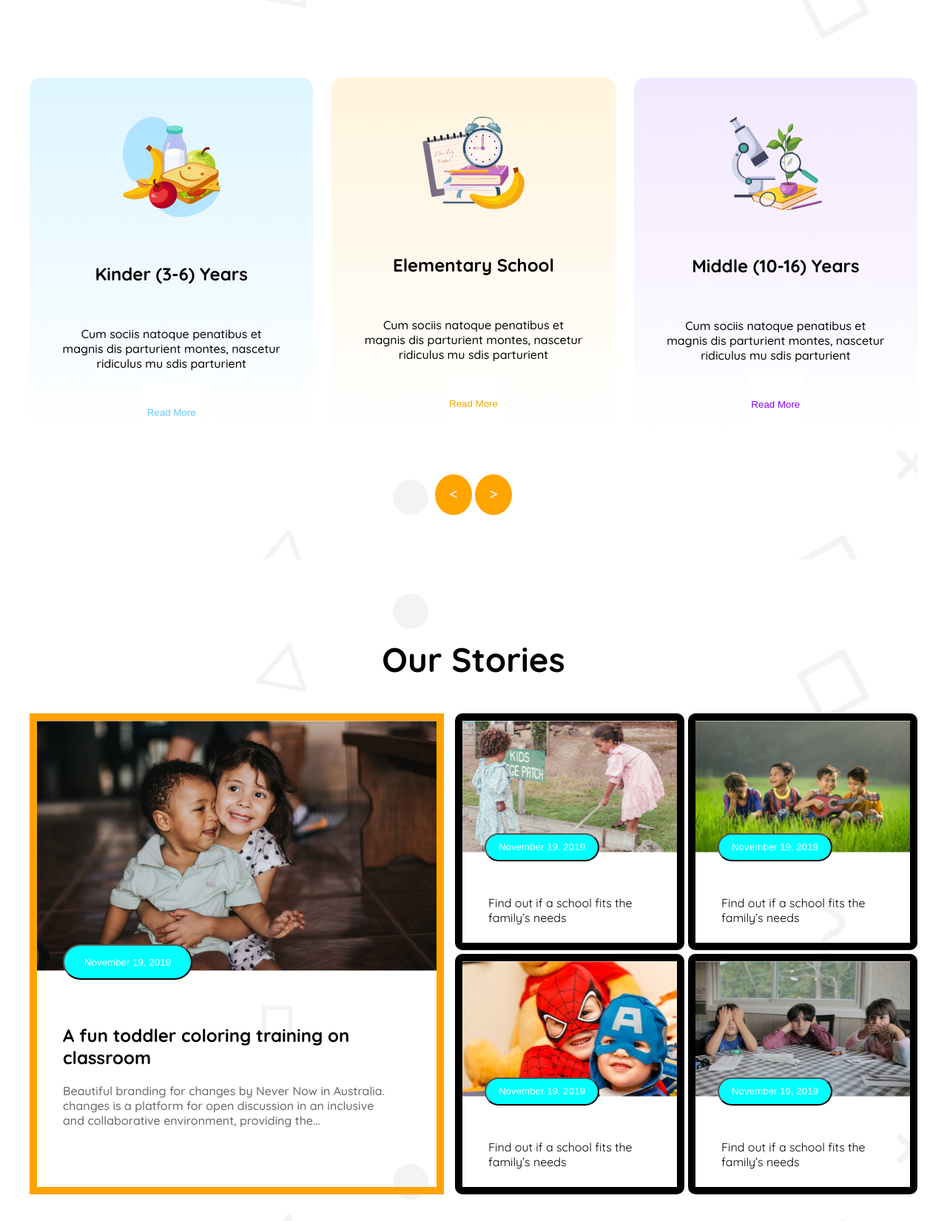
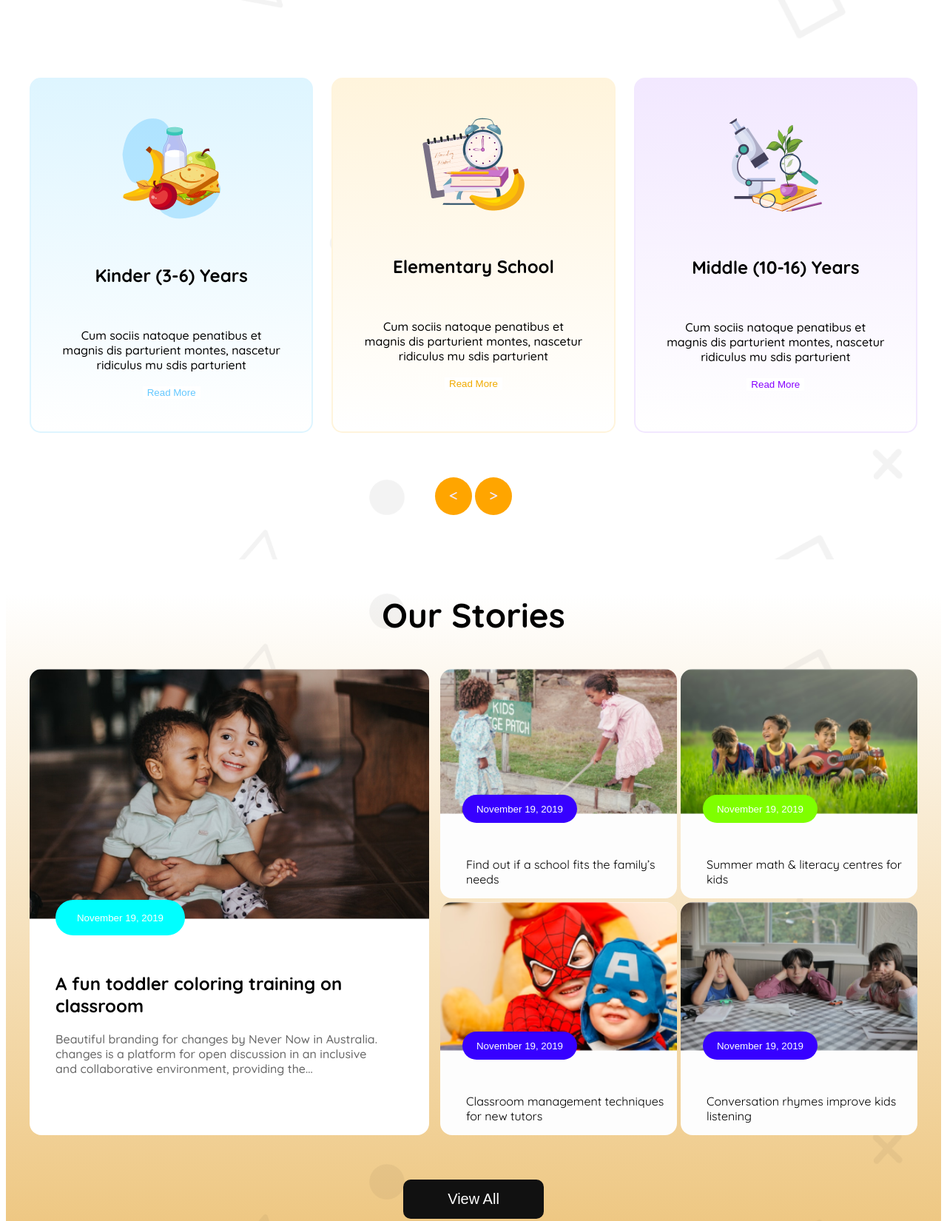
Before and after one commit to mahatab6/child-school, a plain HTML site: page index.html in a window 1280 px wide. Shown: the part 880-2530 px from the top of the page at 74% size. Drawn offline with Linux system fonts and the light colour scheme.

Commit message:
color button added and responsive footer added

```diff
--- a/index.html
+++ b/index.html
@@ -11,7 +11,7 @@
 </head>
 
 <body class="quicksand">
-    <header class="hide">
+    <header class="f-width">
         <div class="header-container">
 
             <nav class="nav-section">
@@ -62,7 +62,9 @@
     </header>
 
     <main>
-        <section class="Curriculum hide">
+
+        <section class="back-img">
+            <section class="Curriculum f-width">
                 <h3>Standard Curriculum</h3>
                 <div class="cards">
                     <div class="cards-1 cards-wh">
@@ -97,7 +99,14 @@
                 </div>
 
             </section>
-        <section class="our-stories">
+
+        </section>
+
+
+
+
+        <section class="our-back-img">
+            <section class="our-stories f-width">
                 <div>
                     <h3>Our Stories</h3>
                 </div>
@@ -125,33 +134,33 @@
                         </div>
                         <div class="story2">
                             <img src="image/story-3.png" alt="">
-                        <button>November 19, 2019</button>
-                        <p>Find out if a school fits the
-                            family’s needs</p>
+                            <button style="background-color: chartreuse;">November 19, 2019</button>
+                            <p>Summer math & literacy
+                                centres for kids</p>
                         </div>
                         <div class="story2">
                             <img src="image/story-4.png" alt="">
                             <button>November 19, 2019</button>
+                            <p>Classroom management
+                                techniques for new tutors</p>
+                        </div>
+                        <div class="story7 story2">
+                            <img src="image/story-4.png" alt="">
+                            <button style="background-color: chartreuse;">November 19, 2019</button>
                             <p>Find out if a school fits the
                                 family’s needs</p>
                         </div>
                         <div class="story7 story2">
                             <img src="image/story-4.png" alt="">
-                        <button>November 19, 2019</button>
-                        <p>Find out if a school fits the
-                            family’s needs</p>
-                    </div>
-                    <div class="story7 story2">
-                        <img src="image/story-4.png" alt="">
-                        <button>November 19, 2019</button>
+                            <button style="background-color: chartreuse;">November 19, 2019</button>
                             <p>Find out if a school fits the
                                 family’s needs</p>
                         </div>
                         <div class="story2">
                             <img src="image/story-5.png" alt="">
                             <button>November 19, 2019</button>
-                        <p>Find out if a school fits the
-                            family’s needs</p>
+                            <p>Conversation rhymes
+                                improve kids listening</p>
                         </div>
 
                     </div>
@@ -163,10 +172,13 @@
 
             </section>
 
+        </section>
+
     </main>
 
-    <footer class="foot-sec hide">
+    <footer class="footer-back">
 
+        <section class="foot-sec f-width">
             <div class="color-5">
                 <div class="logo-kids">
                     <img src="image/logo.png" alt="">
@@ -193,8 +205,7 @@
                     <img src="image/twitter.png" alt="">
                 </ul>
             </div>
-
-
+        </section>
 
     </footer>
 
--- a/style.css
+++ b/style.css
@@ -28,19 +28,25 @@
     color: rgba(255, 255, 255, 1);
 }
 
+.f-width{
+    max-width: 1200px;
+    margin: 0 auto;
+}
+
+.back-img{
+    background-image: url("./image/bg.png");
+}
+
+
 /* header-section */
 
 .nav-section{
     display: flex;
     align-items: center;
-    justify-content: space-around;
+    justify-content: space-between;
 
 }
 
-.header-container{
-    max-width: 1200px;
-    margin: 0 auto;
-}
 
 .header-container nav #logo{
     width: 100%;
@@ -56,6 +62,7 @@
 .header-container ul li{
     list-style: none;
     font-size: 1.25rem;
+    font-weight: bold;
 }
 
 .header-container ul li a{
@@ -67,12 +74,13 @@
     padding: 10px 60px ;
     font-size: 1.25rem;
     color: white;
-    border-radius: 10px;
+    border-radius: 12px;
     border: none;
+    font-weight: bold;
 }
 
 #nav-hr{
-    background-color: orange;
+    color: orange;
 }
 .marquee{
     font-size: larger;
@@ -81,7 +89,7 @@
 
 /* responsive nav section*/
 
-@media screen and (max-width:500px    ) {
+@media screen and (max-width: 600px    ) {
     .header-container nav button{
         display: none;
     }
@@ -93,7 +101,7 @@
     }
 }
 
-@media screen and (min-width: 500px) {
+@media screen and (min-width: 600px) {
 
     .header-container i{
         display: none;
@@ -129,12 +137,12 @@
     padding: 15px 60px ;
     font-size: 1.25rem;
     color: white;
-    border-radius: 10px;
+    border-radius: 12px;
     border: none;
 }
 
 /* responsive hero section*/
-@media screen and (max-width: 500px) {
+@media screen and (max-width: 600px) {
 
  .hero-section{
     flex-direction: column-reverse
@@ -148,11 +156,7 @@
 
 /* Standard-Curriculum */
 
-.Curriculum{
-    background-image: url("./image/bg.png");
-    max-width: 1200px;
-    margin: 0 auto;
-}
+
 
 .Curriculum h3{
     padding-top: 60px;
@@ -178,6 +182,7 @@
     background-color: rgba(255, 255, 255, 1);
     background-image: linear-gradient(180deg, #DEF5FF, #FFFFFF);
     border-radius: 15px;
+    border: 2px solid rgba(222, 245, 255, 1);
 }
 
 .cards-1 img{
@@ -201,16 +206,6 @@
     color: rgba(100, 200, 255, 1);
     border: none;
     background-color: rgba(255, 255, 255, 1);
-    padding-top: 33px;
-    padding-bottom: 52px;
-
-}
-.cards-1{
-    justify-items: center;
-    padding: 0px 40px;
-    background-color: rgba(255, 255, 255, 1);
-    background-image: linear-gradient(180deg, #DEF5FF, #FFFFFF);
-    border-radius: 15px;
 }
 
 .cards-2 img{
@@ -234,9 +229,6 @@
     color: rgba(240, 170, 0, 1);
     border: none;
     background-color: rgba(255, 255, 255, 1);
-    padding-top: 33px;
-    padding-bottom: 52px;
-
 }
 .cards-2{
     justify-items: center;
@@ -244,6 +236,7 @@
     background-color: rgba(255, 255, 255, 1);
     background-image: linear-gradient(180deg, #FFF4DC, #FFFFFF);
     border-radius: 15px;
+    border: 2px solid rgba(255, 244, 220, 1);
 }
 
 .cards-3 img{
@@ -267,9 +260,6 @@
     color: rgba(135, 0, 255, 1);
     border: none;
     background-color: rgba(255, 255, 255, 1);
-    padding-top: 33px;
-    padding-bottom: 52px;
-
 }
 
 .cards-3{
@@ -278,6 +268,7 @@
     background-color: #F2E8FF;
     background-image: linear-gradient(180deg, #F2E8FF, #FFFFFF);
     border-radius: 15px;
+    border: 2px solid rgba(242, 232, 255, 1);
 }
 
 .than-btn{
@@ -287,16 +278,15 @@
 
 .than-btn button{
     border-radius: 50%;
-    padding: 20px;
+    padding: 18px 20px;
     background-color: orange;
     border: none;
     color: #F2E8FF;
 }
 
-
 /* responsive Standard Curriculum */
 
-@media screen and (max-width: 500px) {
+@media screen and (max-width: 600px) {
     .Curriculum h3{
         font-size: 2rem;
 
@@ -312,10 +302,9 @@
 
 /* Our-Stories-section */
 
-.our-stories{
-    background-image: url("./image/bg.png");
-    max-width: 1200px;
-    margin: 0 auto;
+.our-back-img{
+    background-image: url("./image/bg.png"), linear-gradient( #FFFFFF, rgba(237, 196, 123, 1));
+
 }
 
 .stories-card{
@@ -326,14 +315,17 @@
     font-weight: bold;
     font-size: 2.85rem;
     text-align: center;
-    padding-top: 60px;
 }
 
 .story-1{
     width: 540px;
     height: 630px;
-    border: 10px solid rgba(254, 163, 1, 1);
+    border-radius: 16px 16px 16px 16px;
+    background-color: rgb(255, 255, 255);
+}
 
+.story-1 img{
+    border-radius: 16px 16px 0 0;
 }
 
 .story-btn button{
@@ -346,7 +338,8 @@
     color: white;
     position: relative;
     left: 35px;
-    top: -40px;
+    top: -30px;
+    border: none;
 }
 
 .story-1 h2{
@@ -372,18 +365,18 @@
 }
 .story-grid img{
     width: 100%;
+    border-radius: 16px 16px 0 0;
+
 }
 
 .story2{
-    border-radius: 10px;
-    border: 10px solid black;
-    /* width: 290px;
-    height: 300px; */
+    border-radius: 16px 16px 16px 16px;
+    background-color: rgb(253, 253, 253);
 }
 
 .story2 button{
     margin-left: 25px;
-    background-color: aqua;
+    background-color: rgb(55, 0, 255);
     width: 155px;
     height: 38px;
     align-content: center;
@@ -393,6 +386,7 @@
     position: relative;
     left: 5px;
     top: -30px;
+    border: none;
 }
 
 .story2 p{
@@ -403,7 +397,6 @@
     text-align: center;
     padding-bottom: 60px;
     margin-top: 60px;
-    margin-bottom: 60px;
 }
 
 .our-stories #view{
@@ -417,18 +410,19 @@
 
 /* responsive-our-stories */
 
-@media screen and (max-width:500px) {
+@media screen and (max-width:600px) {
    .story-1{
     display: none;
    }
    .story-grid{
     display: grid;
     grid-template-columns: repeat(2,1fr);
+    margin: 10px;
     }
 
 }
 
-@media screen and (min-width:500px) {
+@media screen and (min-width:600px) {
     .story7{
         display: none;
     }
@@ -439,16 +433,17 @@
 /* footer-section */
 
 .foot-sec{
-    background-color: #273c75;
     display: flex;
     justify-content: space-around;
-    max-width: 1200px;
-    margin: 0 auto;
     padding: 140px;
 }
 
+.footer-back{
+    background-color: #273c75;
+}
 .logo-kids{
     display: flex;
+    align-items: center;
 }
 
 .foot-sec p{
@@ -465,14 +460,18 @@
 
 /* responsive-footer */
 
-@media screen and (max-width:500px) {
+@media screen and (max-width:600px) {
     .foot-sec{
         flex-direction: column;
         align-items: flex-start;
-        padding: 10px;
+        padding: 20px;
+    }
+    .foot-sec p {
+        width: 357px;
+        padding-left: 40px;
+    }
+    .logo-kids {
+        padding-left: 40px;
+        align-items: center;
     }
 }
-
-.hide{
-
-}
```
Lines whose indentation alone changed are shown as unchanged.
